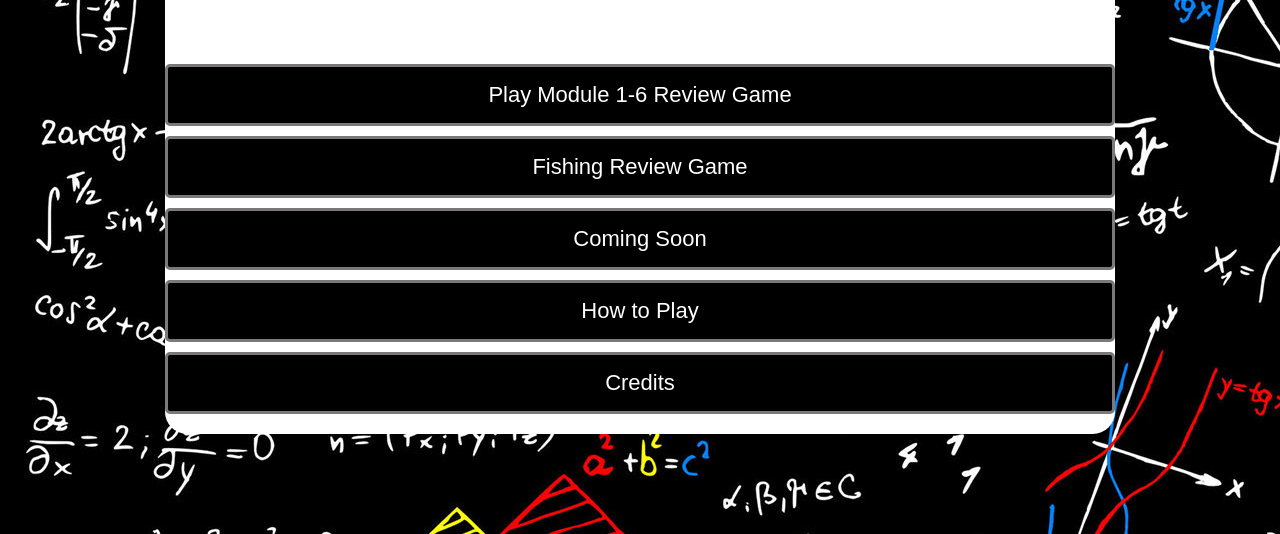
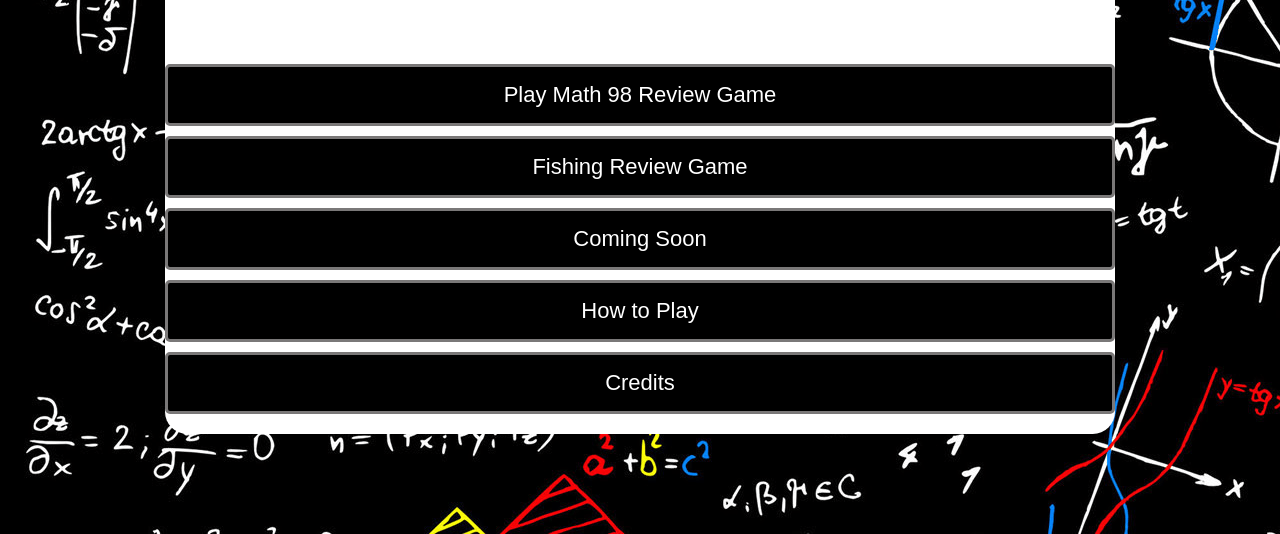
Before and after one commit to Ca11en1/1, a plain HTML site: page index.html in a window 1280 px wide. Shown: the part 266-800 px from the top of the page. Drawn offline with Linux system fonts and the light colour scheme.

Commit message:
Update index.html

```diff
--- a/index.html
+++ b/index.html
@@ -3,7 +3,7 @@
 <head>
     <meta charset="UTF-8">
     <meta name="viewport" content="width=device-width, initial-scale=1.0">
-    <title>Math 5A Review Module 1-6</title>
+    <title>Math 98 Review</title>
     <link rel="stylesheet" href="style.css">
 </head>
 <body>
@@ -12,7 +12,7 @@
         <div class="game-menu" id="game-menu">
             <h1>Game Menu</h1>
             <div class="apple" id="apple">
-                <button class="menu-button" id="moduleButton" onclick="openModules()">Play Module 1-6 Review Game</button>
+                <button class="menu-button" id="moduleButton" onclick="openModules()">Play Math 98 Review Game</button>
                 <button class="menu-button" onclick="openScratch()">Fishing Review Game</button>
                 <button class="menu-button" onclick="window.location.href='Coming Soon'">Coming Soon</button>
                 <button class="menu-button" onclick="openPopup('howToPlayPopup')">How to Play</button>
```
